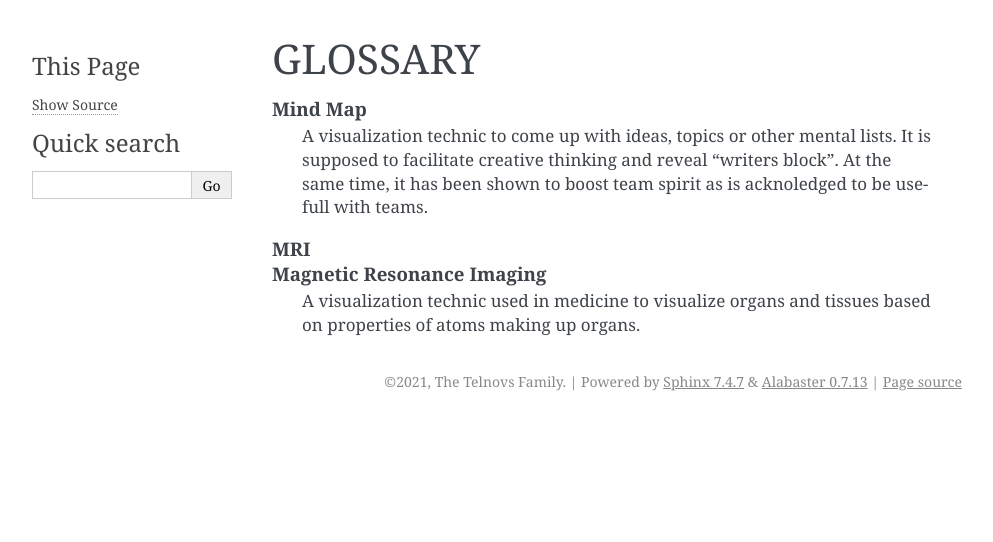
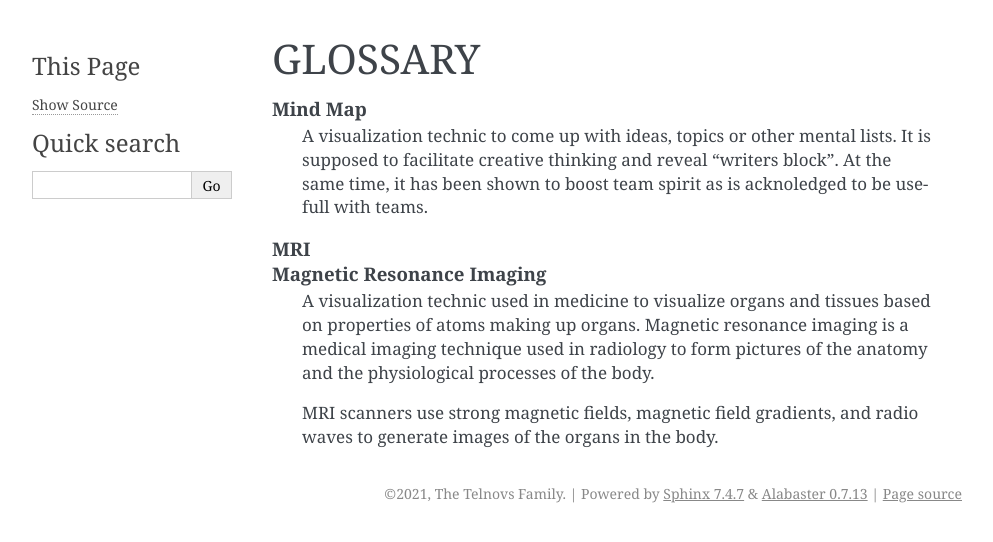
Before and after one commit to TheTelnovs/test_repo_two, a Sphinx documentation site: the page built from source/local_glossary.rst, in a window 1280 px wide. Shown: the top 542 px of the page, without its empty margins (148-1141 px from the left). Built offline with Sphinx 7.4.7, drawn with Linux system fonts in a browser that asks for light colours.

Commit message:
Modified MRT definition in the glossary

```diff
--- a/source/local_glossary.rst
+++ b/source/local_glossary.rst
@@ -17,3 +17,9 @@ GLOSSARY
       A visualization technic used in medicine to visualize
       organs and tissues based on properties of atoms
       making up organs.
+      Magnetic resonance imaging is a medical imaging technique
+      used in radiology to form pictures of the anatomy
+      and the physiological processes of the body.
+
+      MRI scanners use strong magnetic fields, magnetic field gradients,
+      and radio waves to generate images of the organs in the body.
```
